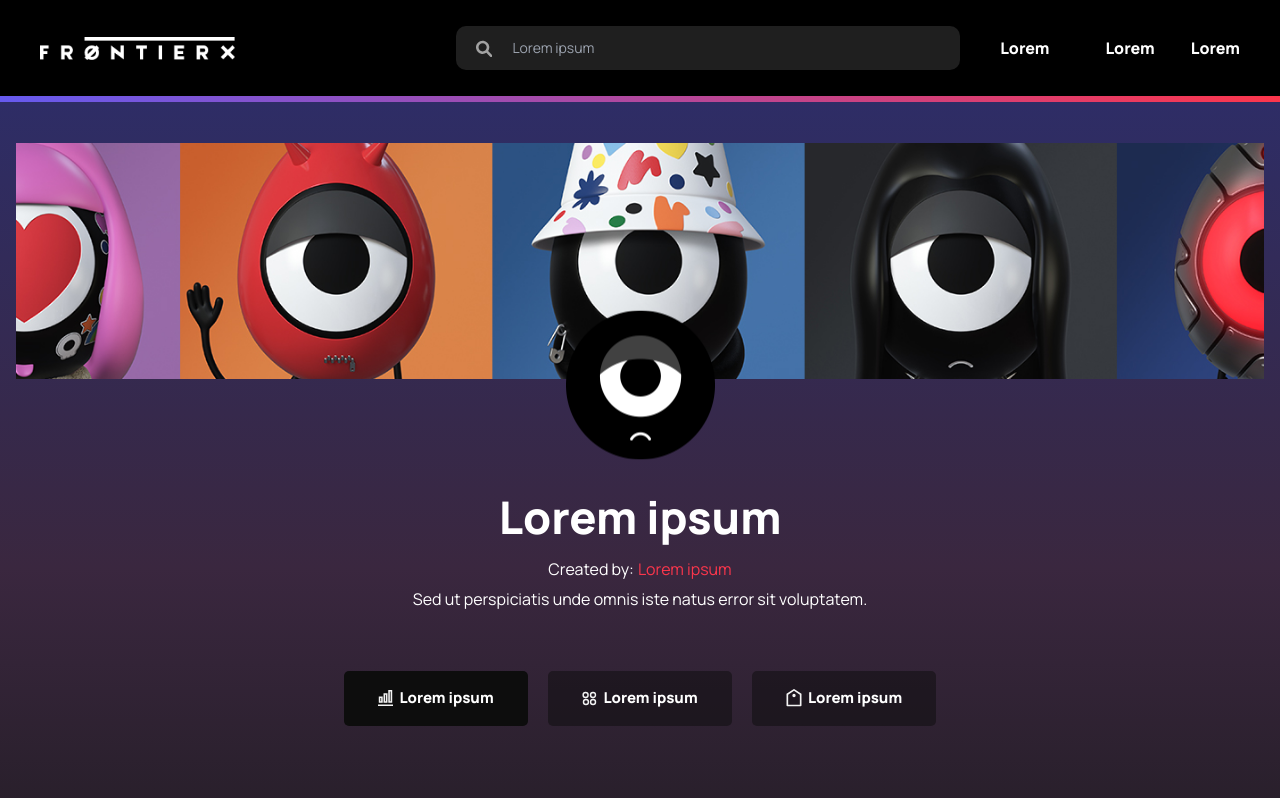
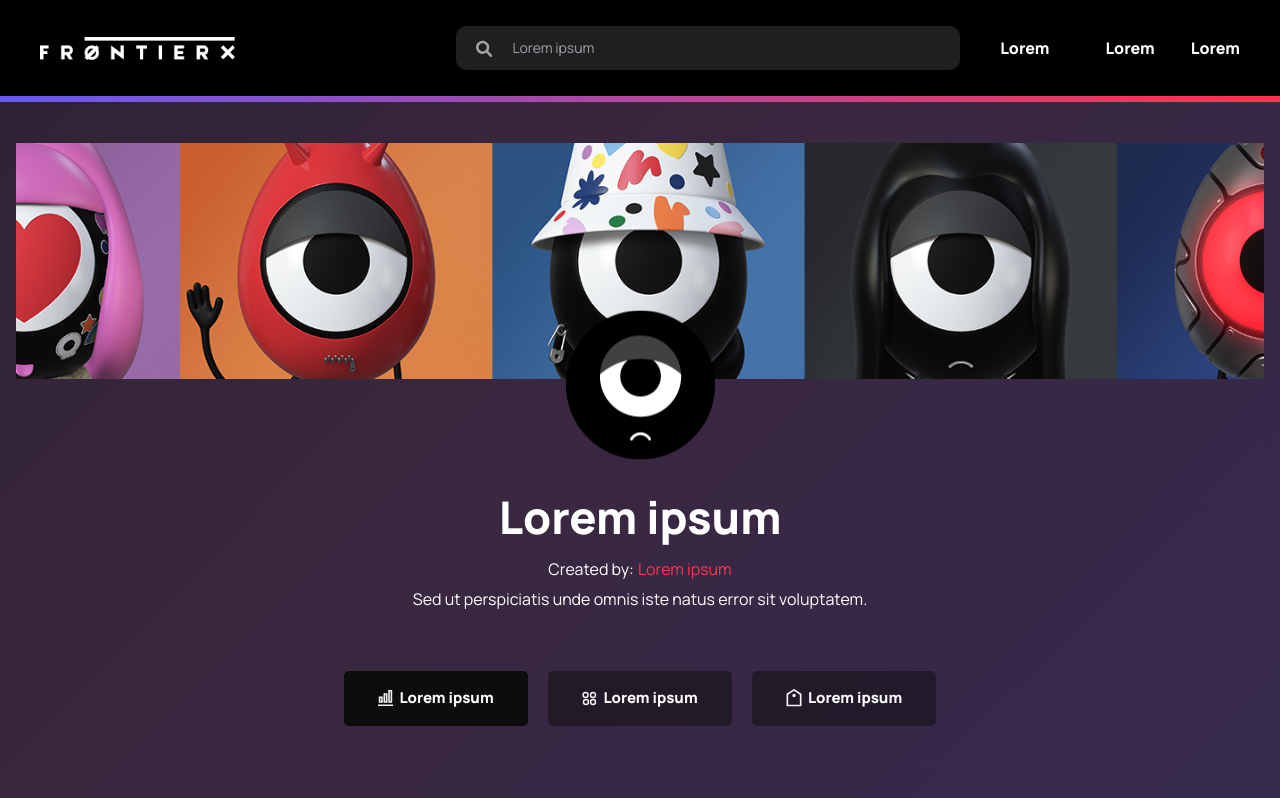
Before and after one commit to wojciechnowaczyk/Frontierx, a Next.js app: page / in a window 1280 px wide. Shown: the top 798 px of the page. Built offline with nearby package versions, Linux system fonts and the light colour scheme.

Commit message:
Gradient animation was added

```diff
--- a/pages/index.js
+++ b/pages/index.js
@@ -6,7 +6,6 @@ import GradientBox from "../components/GradientBox";
 import Footer from "../components/Footer";
 import Image from "next/image";
 import en from "../lozalizations/en.json";
-import IconHyperlink from "../components/IconHyperlink";
 
 const Header = require("../images/Header.png");
 const HeaderCircle = require("../images/HeaderCircle.png");
@@ -22,7 +21,7 @@ export default function Home() {
       <Menu />
       <GradientBox />
       <main
-        className={`${styles.main} bg-gradient-to-b from-[#2E2D66] via-[#3A273F] to-[#181818] px-[16px] pb-[66px]`}
+        className={`${styles.main}  px-[16px] pb-[66px] ${styles.bgAnimation}`}
       >
         <div className="w-full pt-[41px]">
           <Image src={Header} alt="Main Header" />
@@ -33,10 +32,10 @@ export default function Home() {
         <h1 className="font-extrabold text-white text-[45px] mb-1.5 mt-[-50px]">
           {en?.title}
         </h1>
-        <p className="flex flex-row text-white text-base mb-1.5">
+        <div className="flex flex-row text-white text-base mb-1.5">
           {en?.created}
           <p className="text-redSalsa ml-1">Lorem ipsum</p>
-        </p>
+        </div>
         <p className="text-white text-base">{en?.mainDescription}</p>
         <Content />
       </main>
--- a/styles/Home.module.css
+++ b/styles/Home.module.css
@@ -112,3 +112,20 @@
     flex-direction: column;
   }
 }
+
+.bgAnimation {
+  background: linear-gradient(-45deg, #2e2d66, #3a273f, #181818, #40699d);
+  background-size: 400% 400%;
+  animation: gradient 15s ease infinite;
+}
+@keyframes gradient {
+  0% {
+    background-position: 0% 50%;
+  }
+  50% {
+    background-position: 100% 50%;
+  }
+  100% {
+    background-position: 0% 50%;
+  }
+}
```
